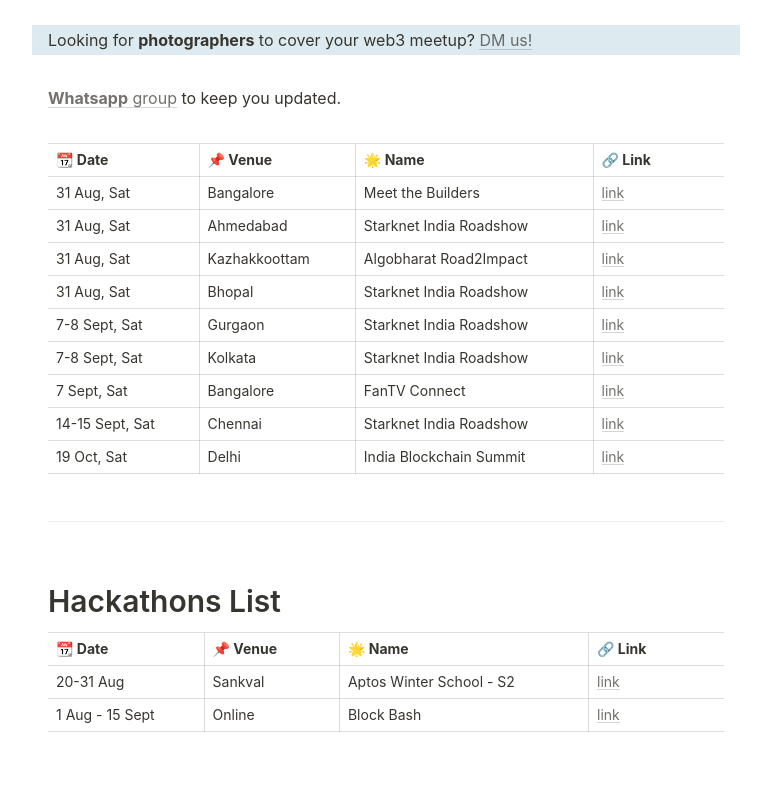
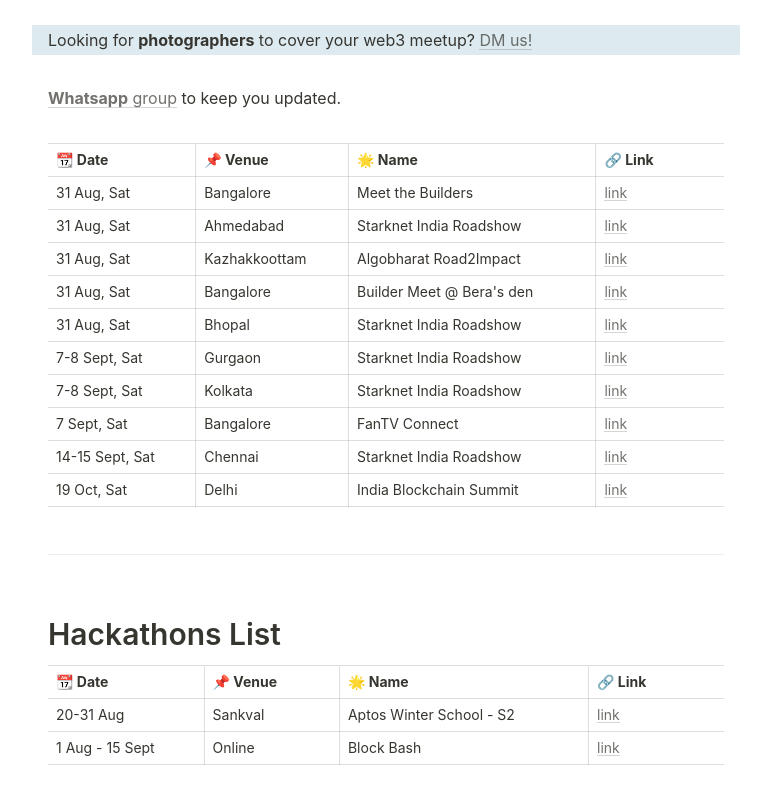
Before and after one commit to web3Gurung/web3meetups-simple, a plain HTML site: page index.html in a window 1280 px wide. Shown: the part 655-1461 px from the top of the page, without its empty margins (254-1025 px from the left). Drawn offline with Linux system fonts and the light colour scheme.

Commit message:
add meetup

```diff
--- a/index.html
+++ b/index.html
@@ -138,6 +138,14 @@
                     </tr>
                     <tr>
                         <td>31 Aug, Sat</td>
+                        <td>Bangalore</td>
+                        <td>Builder Meet @ Bera's den</td>
+                        <td><a target="_blank" rel="noreferrer noopener"
+                                href="https://shorturl.at/Ohotx">link</a>
+                        </td>
+                    </tr>
+                    <tr>
+                        <td>31 Aug, Sat</td>
                         <td>Bhopal</td>
                         <td>Starknet India Roadshow</td>
                         <td><a target="_blank" rel="noreferrer noopener"
```
